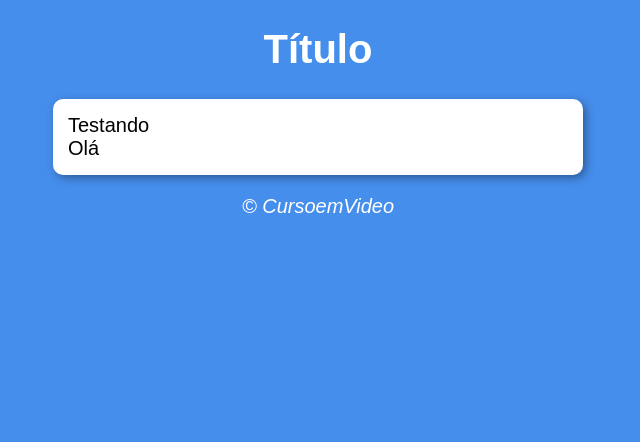
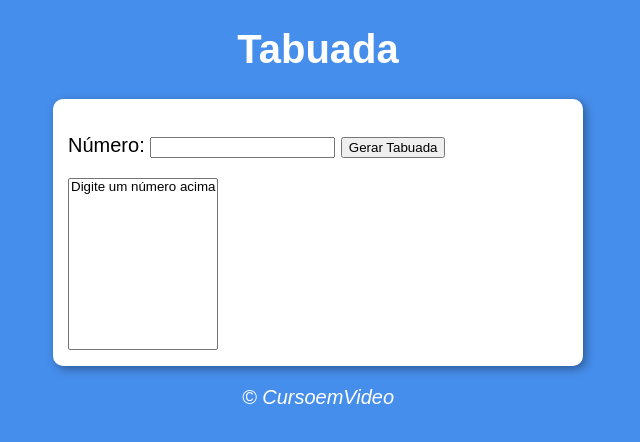
Before and after one commit to pedromarinz/JavaScript, a plain HTML site: page aula10/atividade02/aula07/atividade2.html in a window 1280 px wide. Shown: the whole page, without its empty margins (322-962 px from the left). Drawn offline with Linux system fonts and the light colour scheme.

Commit message:
Atualizei

```diff
--- a/aula10/atividade02/aula07/atividade2.html
+++ b/aula10/atividade02/aula07/atividade2.html
@@ -3,19 +3,22 @@
 <head>
   <meta charset="UTF-8">
   <meta name="viewport" content="width=device-width, initial-scale=1.0">
-  <title>Modelo de Atividade</title>
+  <title>Tabuada</title>
   <link rel="stylesheet" href="estilo.css">
 </head>
 <body>
   <header>
-    <h1>Título</h1>
+    <h1>Tabuada</h1>
   </header>
   <section>
     <div>
-      Testando
+      <P>Número: <input type="number" name="num" id="txtn">
+      <input type="button" value="Gerar Tabuada" onclick="tabuada()"></P>
     </div>
     <div>
-      Olá
+      <select name="tabuada" id="seltab" size="10">
+       <option>Digite um número acima</option>
+      </select>
     </div>
   </section>
   <footer>
--- a/aula10/atividade02/aula07/script.js
+++ b/aula10/atividade02/aula07/script.js
@@ -1 +1,18 @@
-alert('Olá')
+function tabuada() {
+  let num = document.getElementById('txtn');
+  let tab = document.getElementById('seltab');
+  if (num.value.length == 0) {
+    window.alert('Por favor, digite um número!');
+  } else {
+    let n = Number(num.value);
+    let c = 1
+    tab.innerHTML = '';
+    while (c <= 10) {
+      let item = document.createElement('option')
+      item.text = `${n} x ${c} = ${n*c}`;
+      item.value = `tab ${c}`;
+      tab.appendChild(item);
+      c++
+    }
+  }
+}
```
